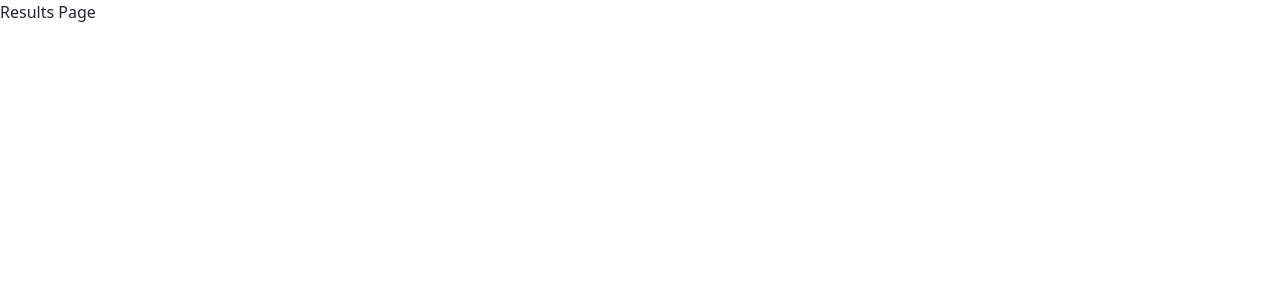
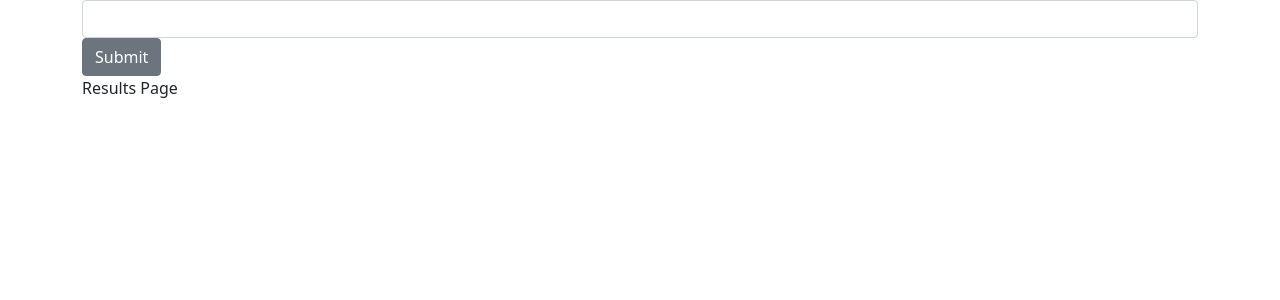
Before and after one commit to MSaad9/LSPT-Search-Engine-UI-UX, a React (Create React App) app in the folder client/: page /search in a window 1280 px wide. Shown: the top 300 px of the page. Built offline with nearby package versions, Linux system fonts and the light colour scheme.

Commit message:
Integrate redux store provider

```diff
--- a/client/src/components/searchBar/SearchBar.tsx
+++ b/client/src/components/searchBar/SearchBar.tsx
@@ -1,30 +1,42 @@
-import React, { useState } from 'react';
+import React, { useEffect, useState } from 'react';
 import { useHistory } from "react-router-dom";
+import { useDispatch, useSelector } from 'react-redux';
+import { actions as searchActions } from '../../store/SearchData/slice';
 import { Form, FormGroup, Input, Button } from 'reactstrap';
 import './SearchBar.css';
+import { selectSearchData } from '../../store/SearchData/selectors';
 
 export function SearchBar() {
-    const [searchQuery, setSearchQuery] = useState<string>("");
+    const [searchText, setSearchText] = useState<string>("");
+    const existingSearch = useSelector(selectSearchData);
+    const dispatch = useDispatch();
     const history = useHistory();
 
     // Handle search query submission using Querying component API
     // Perform error checking before sending query
     const handleSearchSubmit = (query: string) => {
+        dispatch(searchActions.setSearchQuery(query));
         let queryString: string = encodeURI(query);
         history.push('/search?q=' + queryString);
         console.log(query);
     }
 
     const handleQueryChange = (event: any) => {
-        setSearchQuery(event.target.value);
+        setSearchText(event.target.value);
     }
+
+    // If previous search alreaady exists, display it in the search bar
+    useEffect(() => {
+        if(existingSearch.searchQuery !== "")
+            setSearchText(existingSearch.searchQuery);
+    }, [existingSearch]);
 
     return (
         <Form>
             <FormGroup>
-                <Input type="text" name="search" id="searchBar" value={searchQuery} onChange={event => handleQueryChange(event)} />
+                <Input type="text" name="search" id="searchBar" value={searchText} onChange={event => handleQueryChange(event)} />
             </FormGroup>
-            <Button type="button" onClick={() => handleSearchSubmit(searchQuery)}>Submit</Button>
+            <Button type="button" onClick={() => handleSearchSubmit(searchText)}>Submit</Button>
       </Form>
     );
 }
--- a/client/src/components/searchResult/SearchResult.tsx
+++ b/client/src/components/searchResult/SearchResult.tsx
@@ -5,8 +5,8 @@ import './SearchResult.css';
 export function SearchResult(result: QueryResult) {
     return (
         <div>
-            <p>{result.title}</p>
-            <p>{result.summary}</p>
+            {/* <p>{result.title}</p>
+            <p>{result.summary}</p> */}
         </div>
     );
 }
--- a/client/src/containers/ResultsPage/ResultsPage.tsx
+++ b/client/src/containers/ResultsPage/ResultsPage.tsx
@@ -1,10 +1,17 @@
 import React from 'react';
+import { useSelector } from 'react-redux';
+import { selectResultsData } from '../../store/ResultsData/selectors';
+import { SearchBar } from '../../components/searchBar/SearchBar';
+import { Container } from 'reactstrap';
 import './ResultsPage.css';
 
 export const ResultsPage = () => {
+    const resultsData = useSelector(selectResultsData);
+
     return (
-        <div>
-            Results Page
-        </div>
+        <Container>
+            <SearchBar/>
+            <p>Results Page</p>
+        </Container>
       );
 }
--- a/client/src/index.tsx
+++ b/client/src/index.tsx
@@ -1,12 +1,16 @@
 import React from 'react';
 import ReactDOM from 'react-dom';
+import { Provider } from 'react-redux';
+import store from './store/store';
 import './index.css';
 import App from './App';
 import 'bootstrap/dist/css/bootstrap.min.css';
 
 ReactDOM.render(
   <React.StrictMode>
-    <App />
+    <Provider store={store}>
+      <App />
+    </Provider>
   </React.StrictMode>,
   document.getElementById('root')
 );
--- a/client/src/store/ResultsData/selectors.ts
+++ b/client/src/store/ResultsData/selectors.ts
@@ -1,6 +1,6 @@
 
 import { createSelector } from '@reduxjs/toolkit';
-import { RootState } from '../configureStore';
+import { RootState } from '../store';
 import { initialState } from './slice';
 
 const selectDomain = (state: RootState) => state.resultsData || initialState;
--- a/client/src/store/SearchData/selectors.ts
+++ b/client/src/store/SearchData/selectors.ts
@@ -1,6 +1,6 @@
 
 import { createSelector } from '@reduxjs/toolkit';
-import { RootState } from '../configureStore';
+import { RootState } from '../store';
 import { initialState } from './slice';
 
 const selectDomain = (state: RootState) => state.searchData || initialState;
--- a/client/src/store/configureStore.ts
+++ b/client/src/store/store.ts
@@ -4,9 +4,11 @@ import { reducer as searchData } from './SearchData/slice';
 import { ResultsDataSlice } from './ResultsData/types';
 import { reducer as resultsData } from './ResultsData/slice';
 
-export default configureStore({
+const store = configureStore({
   reducer: combineReducers({ searchData, resultsData }),
 });
+
+export default store;
 
 export interface RootState {
   searchData: SearchDataSlice;
```
